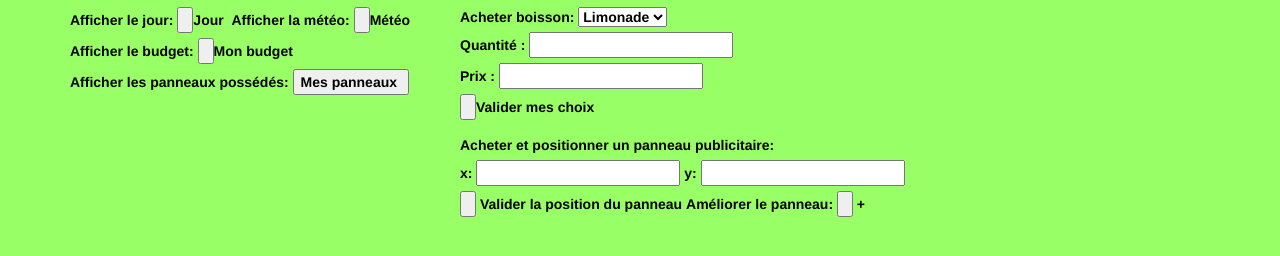
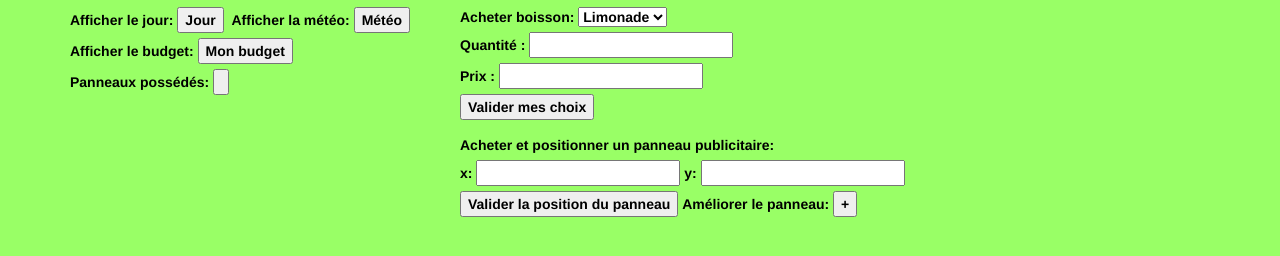
Before and after one commit to plefrancois44/projetInte, a plain HTML site: page static/form.html in a window 1280 px wide. Shown: the part 266-522 px from the top of the page. Drawn offline with nearby package versions, Linux system fonts and the light colour scheme; files that its build step writes are made by us from their sources.

Commit message:
Add files via upload

```diff
--- a/static/form.html
+++ b/static/form.html
@@ -129,13 +129,13 @@
                         <div class="row">
                             <div class="col-sm-4">
                                 <h2>Situation actuelle:</h2>
-                                    <label>Afficher le jour: <input type="button" onclick="jour()" name="jour">Jour</input></label>
+                                    <label>Afficher le jour: <input type="button" onclick="jour()" name="jour" value="Jour"></input></label>
                                     <label id="jour"> </label>
-                                    <label>Afficher la météo: <input type="button" onclick="meteo()"" name="meteo">Météo</input></label>
+                                    <label>Afficher la météo: <input type="button" onclick="meteo()"" name="meteo" value="Météo"></input></label>
                                     <label id="meteo"> </label>
-                                    <label>Afficher le budget: <input type="button" onclick="budget()" name="budget">Mon budget</input></label>
+                                    <label>Afficher le budget: <input type="button" onclick="budget()" name="budget" value="Mon budget"></input></label>
                                     <label id="budget"> </label>
-                                    <label>Afficher les panneaux possédés: <button onclick="panneau()" name="panneau">Mes panneaux</input></label>
+                                    <label>Panneaux possédés: <button onclick="panneau()" name="panneau" value="Mes panneaux"></input></label>
                                     <label id="panneau"> </label>
                             </div>
                             <?------------------colum1------------------------------->
@@ -151,7 +151,7 @@
                                 </select></label><br>
                                 <label>Quantité : <input type='number' id="nbBoisson"></label>
                                 <label>Prix : <input type='number' id="prixBoisson"></label><br>
-                                <label><input type="button" onclick="envoyerDecision()" name="envoyer">Valider mes choix</input></label>
+                                <label><input type="button" onclick="envoyerDecision()" name="envoyer" value="Valider mes choix"></input></label>
                                 <p id="valide"></p>
                         </form>
 
@@ -159,16 +159,16 @@
                             <label>Acheter et positionner un panneau publicitaire:</label>
             		        <label>x: <input type='number' id="x"></label>
             		        <label>y: <input type='number' id="y"></label>
-            		        <label><input type="button" onclick="send_position()" name="send">
-                            Valider la position du panneau</input></label>
+            		        <label><input type="button" onclick="send_position()" name="send" value="Valider la position du panneau">
+                            </input></label>
                             <label>Améliorer le panneau:</label>
-                            <label><input type="button" onclick="level_up()" name="level_up"> + </input></label>
+                            <label><input type="button" onclick="level_up()" name="level_up" value="+"></input></label>
                         </form>
                         </div>
 
                         <div class="col-sm-3">
                                 <h2>Total à régler:</h2>
-				<span id="valideBoisson"></span>
+								<span id="valideBoisson"></span>
 
 
                             </div>
```
